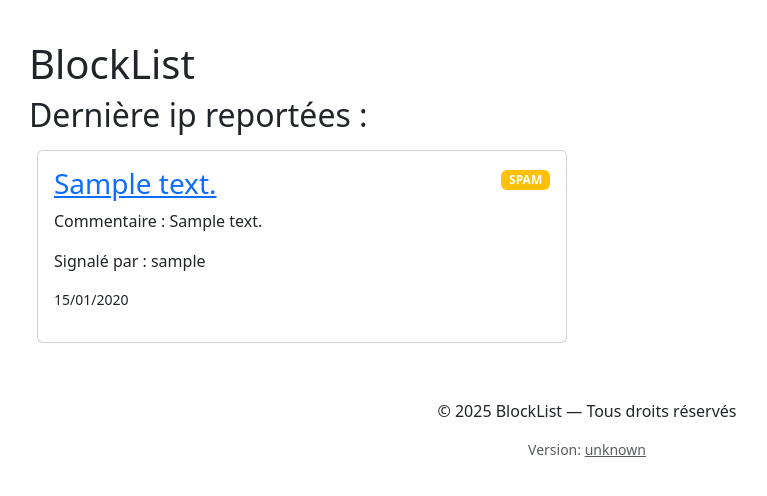
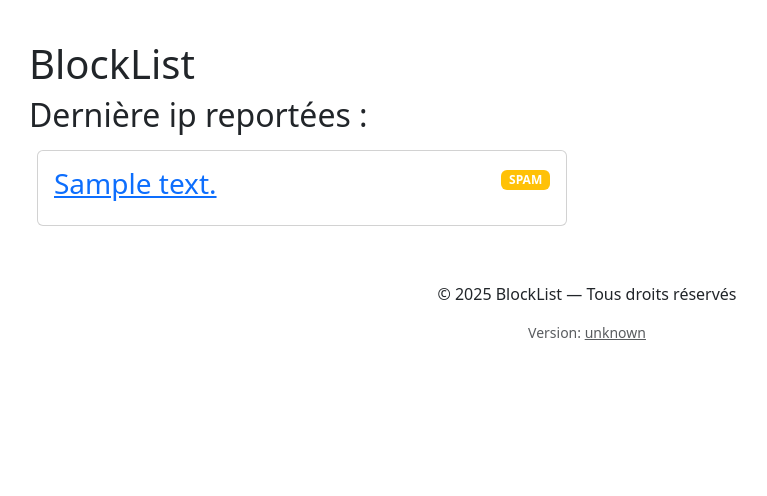
Before and after one commit to AntoineBergeron1/BlockList, a Django app: page / in a window 1280 px wide. Shown: the part 56-552 px from the top of the page, without its empty margins (53-820 px from the left). Run offline with Django 5.2, Linux system fonts and the light colour scheme; tables that the repository leaves empty hold one stand-in row (values such as "Sample post"); some libraries are stand-ins or nearby versions.

Commit message:
fix : supp comment, date, utilisateur de l'affichage des ip reportés

```diff
--- a/src/deepweb/templates/deepweb/index.html
+++ b/src/deepweb/templates/deepweb/index.html
@@ -33,11 +33,6 @@
                             <h3 class="card-title"><a href="{% url 'ip_detail' report.ip_address %}">{{report.ip_address}}</a></h3>
                             <p class="badge bg-warning">{{report.reason}}</p>
                         </div>
-                        {% if report.comment %}
-                            <p class="card-text">Commentaire : {{report.comment}}</p>
-                        {% endif %}
-                        <p>Signalé par : {{report.user}}</p>
-                        <p class="small mb-3">{{report.created_at|date:"d/m/Y"}}</p>
                     </div>
                 </div>
             </div>
```
